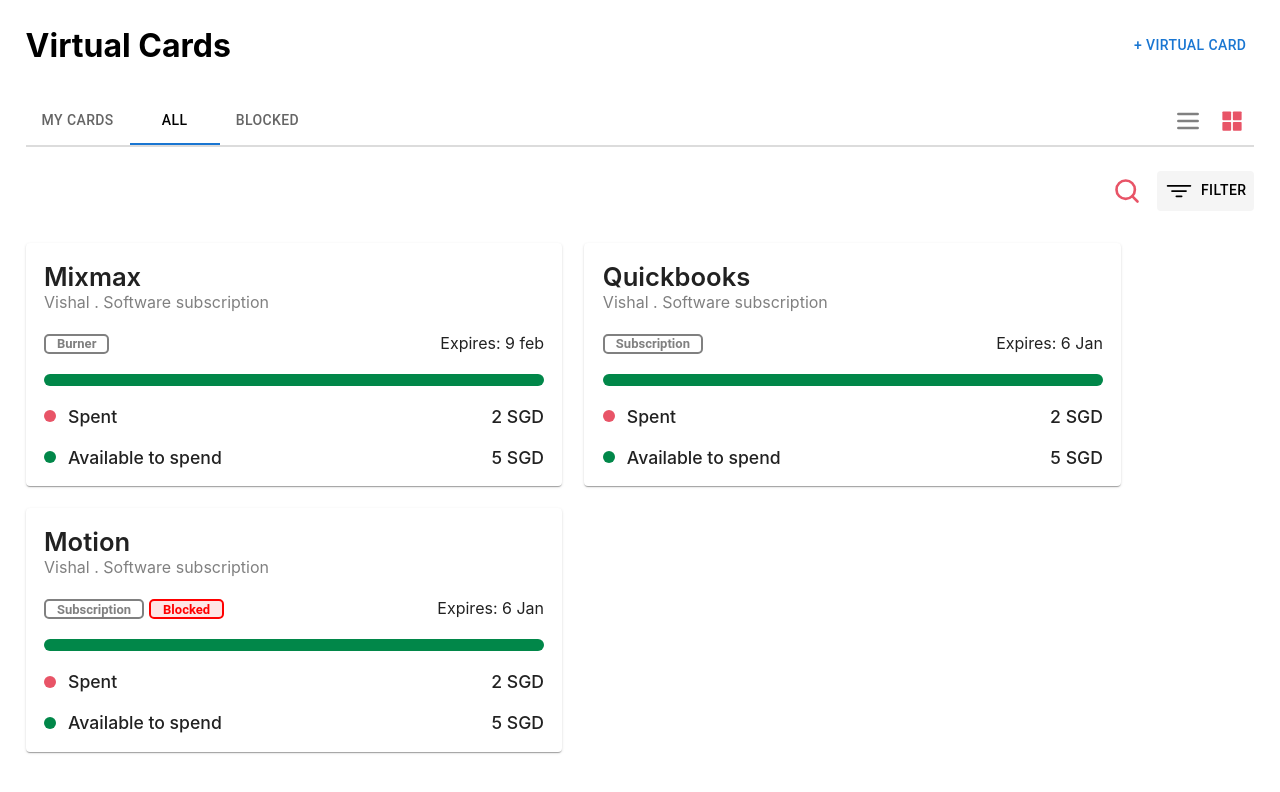
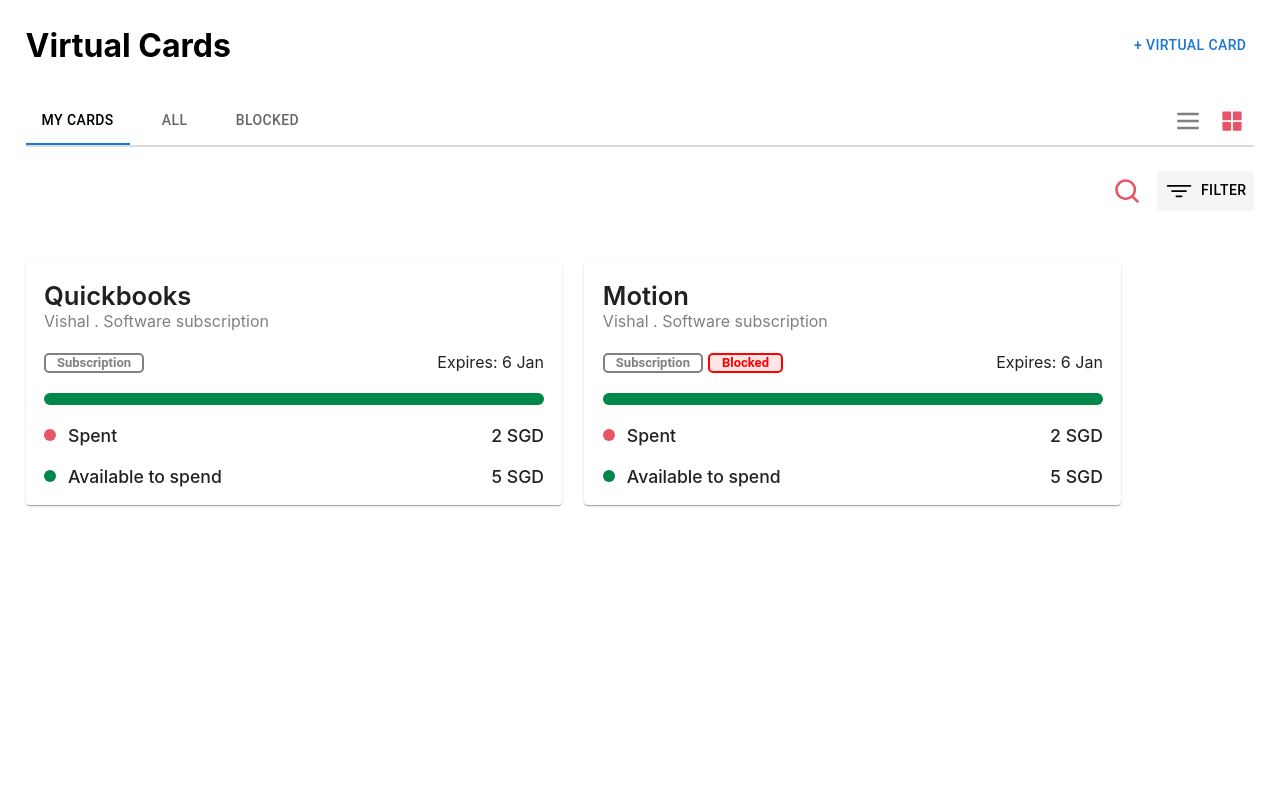
Before and after one commit to Sheetal575/Virtual-Cards, a React (Create React App) app: page /my-cards in a window 1280 px wide. Shown: the top 792 px of the page. Built offline with nearby package versions, Linux system fonts and the light colour scheme.

Commit message:
routing added

```diff
--- a/src/App.js
+++ b/src/App.js
@@ -1,10 +1,10 @@
 import './App.css';
-import HomeOverview from './Components/Home/HomeOverview';
+import Routing from './routing';
 
 function App() {
   return (
     <>
-      <HomeOverview />
+      <Routing />
     </>
   );
 }
--- /dev/null
+++ b/src/Components/CardViews/CardViewOverview/CardViewOverview.jsx
@@ -0,0 +1,55 @@
+import React, { useState, useEffect } from "react";
+import GridViewOverview from "../GridView/GridViewOverview";
+import ListViewOverview from "../ListView/ListViewOverview";
+import { VirtualCardsData } from "../../../Data/VirtualCards";
+export default function CardViewOverview({ viewMode, searchQuery }) {
+  const [virtualCardDetails, setVirtualCardDetails] =
+    useState(VirtualCardsData);
+  const [filteredData, setFilteredData] = useState(VirtualCardsData);
+
+  const path = window.location.pathname.slice(1);
+  useEffect(() => {
+    console.log(path);
+    var filterCardData = [];
+    if (path === "blocked-cards") {
+      filterCardData = VirtualCardsData.filter((e) => e.status === "Blocked");
+      console.log(filterCardData);
+      setVirtualCardDetails(filterCardData);
+    } else if (path === "my-cards") {
+      //owner_id == "1" is considered hard codedly as no authentication implemented
+      filterCardData = VirtualCardsData.filter((e) => e.owner_id === 1);
+      setVirtualCardDetails(filterCardData);
+    } else {
+      setVirtualCardDetails(VirtualCardsData);
+    }
+  }, [path]);
+
+  useEffect(() => {
+    const filteredData = virtualCardDetails.filter((item) => {
+      return item.name.toLowerCase().includes(searchQuery.toLowerCase());
+    });
+    setFilteredData(filteredData);
+  }, [searchQuery, virtualCardDetails]);
+  return (
+    <div
+      style={{
+        display: "flex",
+        flexWrap: "wrap",
+        gap: "22px",
+        padding: "2%",
+      }}
+    >
+      {viewMode === "Grid" ? (
+        <GridViewOverview
+          searchQuery={searchQuery}
+          cardData={searchQuery.length > 0 ? filteredData : virtualCardDetails}
+        />
+      ) : (
+        <ListViewOverview
+          searchQuery={searchQuery}
+          cardData={searchQuery.length > 0 ? filteredData : virtualCardDetails}
+        />
+      )}
+    </div>
+  );
+}
--- a/src/Components/Home/HomeOverview.jsx
+++ b/src/Components/Home/HomeOverview.jsx
@@ -1,53 +1,15 @@
 import { Button, Modal } from "@mui/material";
-import { React, useEffect, useState } from "react";
-import GridViewOverview from "../CardViews/GridView/GridViewOverview";
-import ListViewOverview from "../CardViews/ListView/ListViewOverview";
+import { React } from "react";
 import FilterModalOverview from "../Modals/FilterModal/FilterModalOverview";
 import ToolsOverview from "../Tools/ToolsOverview";
-import { VirtualCardsData } from "../../Data/VirtualCards";
-export default function HomeOverview() {
-  const [view, setView] = useState("All");
-  const [viewMode, setViewMode] = useState("Grid");
-  const [isFilterModalOpen, setIsFilterModalOpen] = useState(false);
-  const [filteredData, setFilteredData] = useState(VirtualCardsData);
-  const [virtualCardDetails, setVirtualCardDetails] =
-    useState(VirtualCardsData);
-  const [searchQuery, setSearchQuery] = useState("");
-
-  useEffect(() => {
-    var filterCardData = [];
-    if (view === "Blocked") {
-      filterCardData = VirtualCardsData.filter((e) => e.status === "Blocked");
-      setVirtualCardDetails(filterCardData);
-    } else if (view === "MyCards") {
-      //owner_id == "1" is considered hard codedly as no authentication implemented
-      filterCardData = VirtualCardsData.filter((e) => e.owner_id === 1);
-      setVirtualCardDetails(filterCardData);
-    } else {
-      setVirtualCardDetails(VirtualCardsData);
-    }
-  }, [view]);
-
-  const handleView = (e) => {
-    setView(e);
-  };
-
-  const handleViewMode = (mode) => {
-    setViewMode(mode);
-  };
-
-  const handleFilterModalOpen = () => {
-    setIsFilterModalOpen(!isFilterModalOpen);
-  };
-
-  const handleSearchQuery = (query) => {
-    setSearchQuery(query);
-    const filteredData = virtualCardDetails.filter((item) => {
-      return item.name.toLowerCase().includes(query.toLowerCase());
-    });
-    setFilteredData(filteredData);
-  };
-
+import { Outlet } from "react-router-dom";
+export default function HomeOverview({
+  handleViewMode,
+  viewMode,
+  handleSearchQuery,
+  handleFilterModalOpen,
+  isFilterModalOpen,
+}) {
   return (
     <>
       <div
@@ -81,45 +43,18 @@
         >
           <ToolsOverview
             handleViewMode={handleViewMode}
-            view={view}
             viewMode={viewMode}
-            handleView={handleView}
             handleFilterModalOpen={handleFilterModalOpen}
             handleSearchQuery={handleSearchQuery}
           />
         </div>
 
-        <div
-          style={{
-            display: "flex",
-            flexWrap: "wrap",
-            gap: "22px",
-          }}
-        >
-          {viewMode === "Grid" ? (
-            <GridViewOverview
-              searchQuery={searchQuery}
-              cardData={
-                searchQuery.length > 0 ? filteredData : virtualCardDetails
-              }
-            />
-          ) : (
-            <ListViewOverview
-              searchQuery={searchQuery}
-              cardData={
-                searchQuery.length > 0 ? filteredData : virtualCardDetails
-              }
-            />
-          )}
-        </div>
-        <div>
-          <Modal
-            open={isFilterModalOpen}
-            onClose={() => handleFilterModalOpen()}
-          >
-            <FilterModalOverview closeModal={handleFilterModalOpen} />
-          </Modal>
-        </div>
+        <Outlet name="jk" />
+      </div>
+      <div>
+        <Modal open={isFilterModalOpen} onClose={() => handleFilterModalOpen()}>
+          <FilterModalOverview closeModal={handleFilterModalOpen} />
+        </Modal>
       </div>
     </>
   );
--- a/src/Components/Tools/ToolsOverview.jsx
+++ b/src/Components/Tools/ToolsOverview.jsx
@@ -8,15 +8,15 @@
   X,
 } from "phosphor-react";
 import "./ToolsOverview.style.css";
+import { useNavigate } from "react-router-dom";
 export default function ToolsOverview({
-  view,
-  handleView,
   handleViewMode,
   handleFilterModalOpen,
   viewMode,
   handleSearchQuery,
 }) {
   const [showSearchBar, setShowSearchBar] = useState(false);
+  const navigate = useNavigate();
   return (
     <>
       <div
@@ -31,12 +31,12 @@
           <Tabs
             textColor="inherit"
             indicatorColor="primary"
-            value={view}
-            onChange={(event, value) => handleView(value)}
+            value={window.location.pathname.slice(1)}
+            onChange={(event, value) => navigate(`/${value}`)}
           >
-            <Tab label={<div>My Cards</div>} value={"MyCards"} />
-            <Tab label={<div>All</div>} value={"All"} />
-            <Tab label={<div>Blocked</div>} value={"Blocked"} />
+            <Tab label={<div>My Cards</div>} value={"my-cards"} />
+            <Tab label={<div>All</div>} value={""} />
+            <Tab label={<div>Blocked</div>} value={"blocked-cards"} />
           </Tabs>
         </div>
         <div>
--- a/src/routing.js
+++ b/src/routing.js
@@ -1,9 +1,65 @@
-import React from "react";
-import { BrowserRouter, Route } from "react-router-dom";
+import React, { useState } from "react";
+import { BrowserRouter, Route, Routes } from "react-router-dom";
+import CardViewOverview from "./Components/CardViews/CardViewOverview/CardViewOverview";
+import HomeOverview from "./Components/Home/HomeOverview";
+import { VirtualCardsData } from "./Data/VirtualCards";
+export default function Routing({ name }) {
+  const [viewMode, setViewMode] = useState("Grid");
+  const [isFilterModalOpen, setIsFilterModalOpen] = useState(false);
+  const [searchQuery, setSearchQuery] = useState("");
 
-export default function Routing(){
-    return(
-        <BrowserRouter >
-        </BrowserRouter>
-    )
+  const handleViewMode = (mode) => {
+    setViewMode(mode);
+  };
+
+  const handleFilterModalOpen = () => {
+    setIsFilterModalOpen(!isFilterModalOpen);
+  };
+
+  const handleSearchQuery = (query) => {
+    setSearchQuery(query);
+  };
+  return (
+    <BrowserRouter>
+      <HomeOverview
+        viewMode={viewMode}
+        handleFilterModalOpen={handleFilterModalOpen}
+        handleViewMode={handleViewMode}
+        handleSearchQuery={handleSearchQuery}
+        isFilterModalOpen={isFilterModalOpen}
+      />
+      <Routes>
+        <Route
+          path="/my-cards"
+          element={
+            <CardViewOverview
+              viewMode={viewMode}
+              searchQuery={searchQuery}
+              cardData={VirtualCardsData}
+            />
+          }
+        />
+        <Route
+          path="/"
+          element={
+            <CardViewOverview
+              viewMode={viewMode}
+              searchQuery={searchQuery}
+              cardData={VirtualCardsData}
+            />
+          }
+        />
+        <Route
+          path="/blocked-cards"
+          element={
+            <CardViewOverview
+              viewMode={viewMode}
+              searchQuery={searchQuery}
+              cardData={VirtualCardsData}
+            />
+          }
+        />
+      </Routes>
+    </BrowserRouter>
+  );
 }
```
